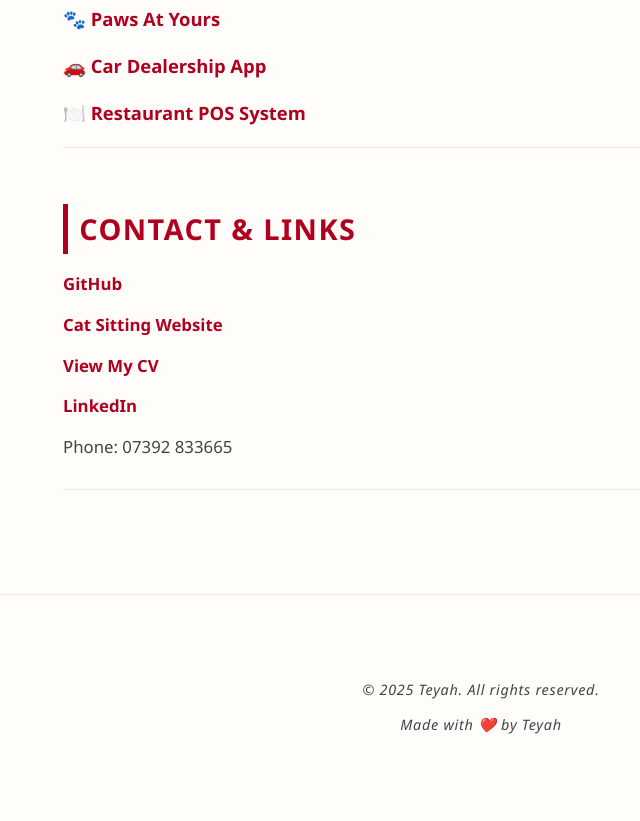
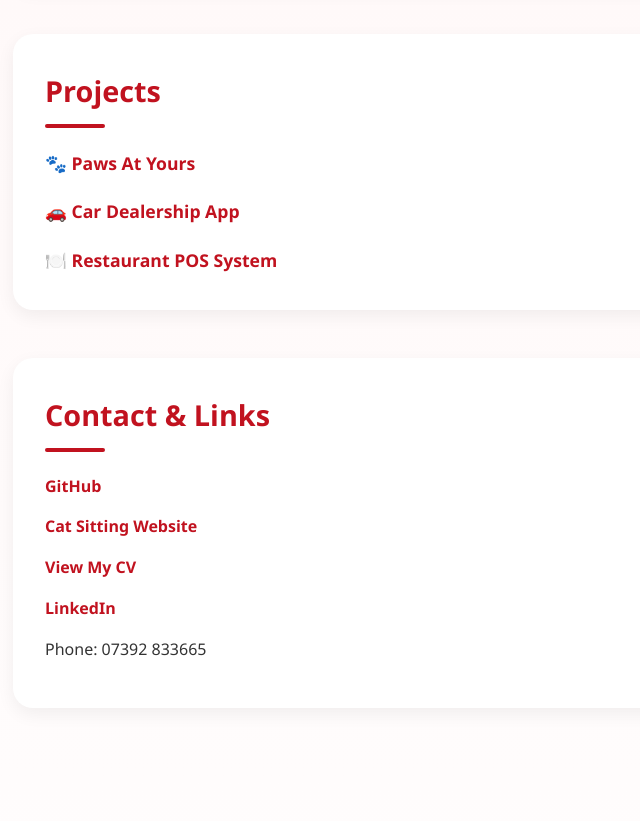
Before and after one commit to TeyahC/myportfolio, a plain HTML site: page index.html in a window 1280 px wide. Shown: the part 1059-1880 px from the top of the page, without its empty margins (159-799 px from the left). Drawn offline with Linux system fonts and the light colour scheme.

Commit message:
more changes to the style.css file

```diff
--- a/style.css
+++ b/style.css
@@ -1,22 +1,22 @@
-/* Reset & base */
+/* Reset */
 * {
   margin: 0;
   padding: 0;
   box-sizing: border-box;
 }
+
+/* Fonts */
 body {
-  font-family: 'Segoe UI', Tahoma, Geneva, Verdana, sans-serif;
-  background-color: #fffdfa;
-  color: #2c2c2c;
+  font-family: 'Poppins', 'Segoe UI', Tahoma, Geneva, Verdana, sans-serif;
+  background: linear-gradient(to bottom, #fff5f5, #fffdfd);
+  color: #2a2a2a;
+  font-size: 16px;
   line-height: 1.75;
-  font-size: 1rem;
-  -webkit-font-smoothing: antialiased;
-  -moz-osx-font-smoothing: grayscale;
 }
 
 /* Container */
 .container {
-  max-width: 900px;
+  max-width: 1000px;
   margin: 0 auto;
   padding: 3rem 2rem;
 }
@@ -24,120 +24,108 @@ body {
 /* Header */
 header {
   text-align: center;
-  padding-bottom: 2.5rem;
-  border-bottom: 1px solid #eee6e6;
+  padding-bottom: 3rem;
 }
 header h1 {
-  font-size: 2.75rem;
-  color: #b00020;
-  font-weight: 900;
+  font-size: 3rem;
+  color: #c1121f;
+  font-weight: 800;
   letter-spacing: 1px;
-  margin-bottom: 0.3rem;
-  transition: color 0.3s ease;
-}
-header h1:hover {
-  color: #8b0015;
+  margin-bottom: 0.5rem;
 }
 header .tagline {
-  font-size: 1.2rem;
-  color: #666;
+  font-size: 1.3rem;
+  color: #555;
+  font-weight: 500;
   font-style: italic;
-  letter-spacing: 0.05em;
+}
+
+/* Sections */
+section {
+  background: #fff;
+  border-radius: 20px;
+  padding: 2rem;
+  margin-bottom: 3rem;
+  box-shadow: 0 6px 18px rgba(0, 0, 0, 0.06);
+  transition: transform 0.3s ease, box-shadow 0.3s ease;
+}
+section:hover {
+  transform: translateY(-5px);
+  box-shadow: 0 8px 20px rgba(0, 0, 0, 0.1);
 }
 
 /* Section Titles */
 h2 {
-  color: #b00020;
-  font-weight: 700;
+  color: #c1121f;
   font-size: 1.8rem;
-  margin-bottom: 1rem;
-  border-left: 5px solid #b00020;
-  padding-left: 0.7rem;
-  text-transform: uppercase;
-  letter-spacing: 0.05em;
+  margin-bottom: 1.2rem;
+  position: relative;
+}
+h2::after {
+  content: "";
+  width: 60px;
+  height: 4px;
+  background: #c1121f;
+  display: block;
+  margin-top: 8px;
+  border-radius: 4px;
 }
 
-/* Sections */
-section {
-  margin-bottom: 3.5rem;
-  padding-bottom: 1rem;
-  border-bottom: 1px solid #f0e8e8;
-}
-
-/* Paragraphs and lists */
+/* Paragraphs and Lists */
 p, ul {
-  margin-top: 0.6rem;
-  color: #444444;
+  color: #333;
+  margin-top: 0.8rem;
 }
 ul {
-  padding-left: 1.4rem;
-  list-style-type: disc;
-  font-size: 1.05rem;
-  line-height: 1.7;
+  padding-left: 1.5rem;
 }
 li {
   margin-bottom: 0.7rem;
 }
 
-/* Strong tags for emphasis */
+/* Highlighted Text */
 strong {
-  color: #b00020;
-  font-weight: 700;
+  color: #9e0612;
 }
 
-/* Project Links: elegant underline on hover */
+/* Project Links */
 .project-links {
   display: flex;
   flex-direction: column;
-  gap: 0.8rem;
-  margin-top: 0.6rem;
+  gap: 1rem;
+  margin-top: 1rem;
 }
 .project-links a {
-  color: #b00020;
+  color: #c1121f;
   font-weight: 600;
-  font-size: 1.15rem;
+  font-size: 1.1rem;
   text-decoration: none;
-  position: relative;
-  padding-bottom: 2px;
-  transition: color 0.25s ease;
-}
-.project-links a::after {
-  content: '';
-  position: absolute;
-  width: 100%;
-  height: 2px;
-  bottom: 0;
-  left: 0;
-  background-color: #b00020;
-  transform: scaleX(0);
-  transform-origin: left;
-  transition: transform 0.3s ease;
+  border-bottom: 2px solid transparent;
+  transition: all 0.3s ease;
 }
 .project-links a:hover {
-  color: #900017;
-}
-.project-links a:hover::after {
-  transform: scaleX(1);
+  border-bottom: 2px solid #c1121f;
+  color: #9e0612;
 }
 
-/* Contact links */
+/* Contact Links */
 .links {
   list-style: none;
   padding: 0;
-  margin-top: 1rem;
+  margin-top: 1.2rem;
 }
 .links li {
-  margin-bottom: 0.75rem;
+  margin-bottom: 0.8rem;
 }
 .links a {
-  color: #b00020;
+  color: #c1121f;
   font-weight: 600;
   text-decoration: none;
   transition: color 0.3s ease;
 }
 .links a:hover {
+  color: #9e0612;
   text-decoration: underline;
-  color: #8b0015;
 }
 
 /* Footer */
@@ -145,24 +133,19 @@ footer {
   text-align: center;
   font-size: 0.9rem;
   color: #999;
-  border-top: 1px solid #eee6e6;
-  padding: 1.5rem 0;
+  padding: 2rem 0;
   font-style: italic;
-  letter-spacing: 0.05em;
 }
 
-/* Responsive tweaks */
-@media (max-width: 600px) {
+/* Responsive */
+@media (max-width: 700px) {
   .container {
-    padding: 2rem 1.5rem;
+    padding: 2rem 1.2rem;
   }
   header h1 {
-    font-size: 2rem;
+    font-size: 2.2rem;
   }
   h2 {
     font-size: 1.4rem;
   }
-  .project-links a {
-    font-size: 1rem;
-  }
 }
```
